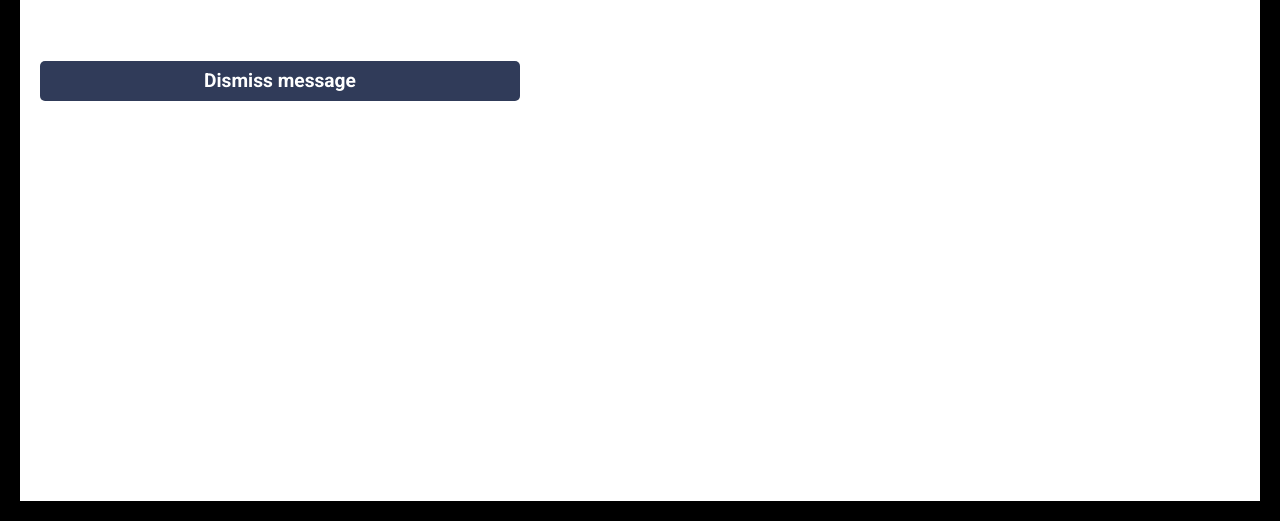
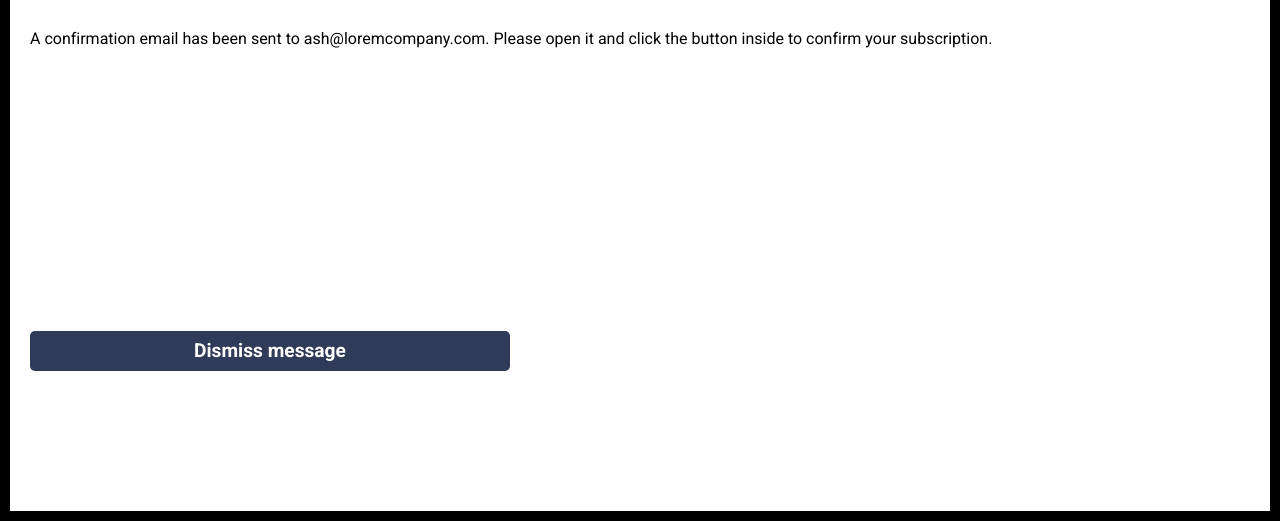
Before and after one commit to francobwogo/newsletter, a website built with Vite: page index.html in a window 1280 px wide. Both pictures are taken after typing "name@example.com" into the empty fields and a click on the input "Subscribe to monthly newsletter". Shown: the part 279-800 px from the top of the page. Built offline with nearby package versions, Linux system fonts and the light colour scheme.

Commit message:
css update

```diff
--- a/style.css
+++ b/style.css
@@ -230,7 +230,7 @@ ul>li {
   left: 0;
   height: 100%;
   background-color: rgba(0, 0, 0);
-  padding: 20px;
+  padding: 10px;
 }
 
 .modal-container {
@@ -238,7 +238,7 @@ ul>li {
   align-items: flex-start;
   flex-direction: column;
   gap: 30px;
-  padding: 20px;
+  padding: 100px 20px;
   line-height: 1.5;
   font-family: var(--ff-body);
   background-color: var(--clr-neutral-400);
@@ -251,7 +251,7 @@ ul>li {
 }
 
 .modal-success {
-  margin-top: 50px;
+  margin-top: 250px;
 }
 
 /* Extra small (XS) - Small (S) */
```
